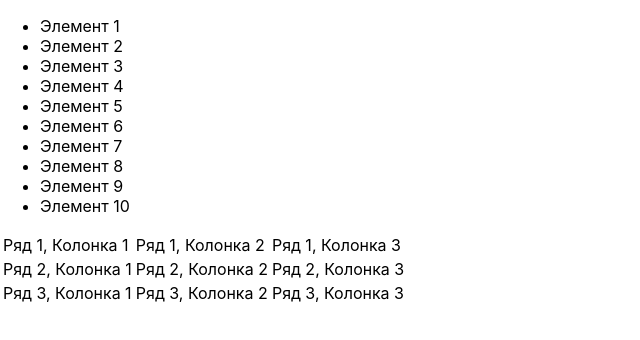
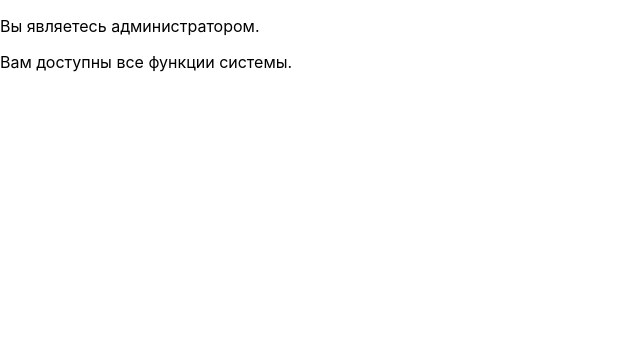
Before and after one commit to ShamarBey/React_tasks, a React (Create React App) app in the folder my-app/: page / in a window 1280 px wide. Shown: the top 340 px of the page, without its empty margins (0-640 px from the left). Built offline with nearby package versions, Linux system fonts and the light colour scheme.

Commit message:
Задание 27

```diff
--- a/my-app/src/App.js
+++ b/my-app/src/App.js
@@ -1,41 +1,18 @@
-import logo from './logo.svg';
-import './App.css';
+import React from 'react';
 
 function App() {
-	return (
-	  <div>
-		<ul>
-		  <li>Элемент 1</li>
-		  <li>Элемент 2</li>
-		  <li>Элемент 3</li>
-		  <li>Элемент 4</li>
-		  <li>Элемент 5</li>
-		  <li>Элемент 6</li>
-		  <li>Элемент 7</li>
-		  <li>Элемент 8</li>
-		  <li>Элемент 9</li>
-		  <li>Элемент 10</li>
-		</ul>
-		<table>
-			<tbody>
-        <tr>
-          <td>Ряд 1, Колонка 1</td>
-          <td>Ряд 1, Колонка 2</td>
-          <td>Ряд 1, Колонка 3</td>
-        </tr>
-        <tr>
-          <td>Ряд 2, Колонка 1</td>
-          <td>Ряд 2, Колонка 2</td>
-          <td>Ряд 2, Колонка 3</td>
-        </tr>
-        <tr>
-          <td>Ряд 3, Колонка 1</td>
-          <td>Ряд 3, Колонка 2</td>
-          <td>Ряд 3, Колонка 3</td>
-        </tr>
-		</tbody>
-      </table>
-	  </div>
-	);
+  const isAdmin = true; // Здесь может быть true или false
+
+  return (
+    <div>
+      {isAdmin && (
+        <div>
+          <p>Вы являетесь администратором.</p>
+          <p>Вам доступны все функции системы.</p>
+        </div>
+      )}
+    </div>
+  );
 }
+
 export default App;
```
